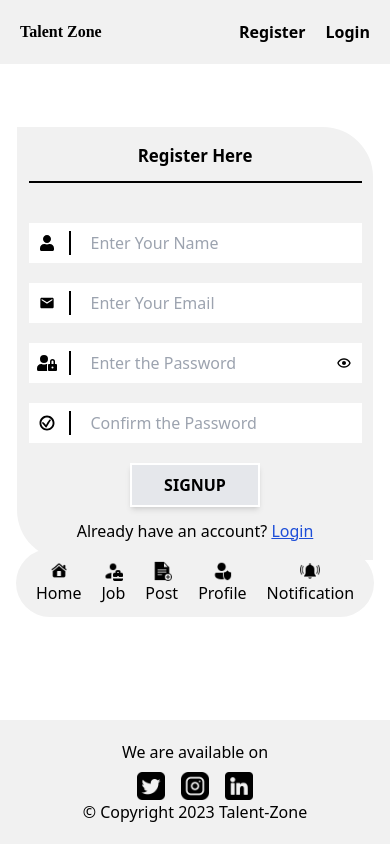
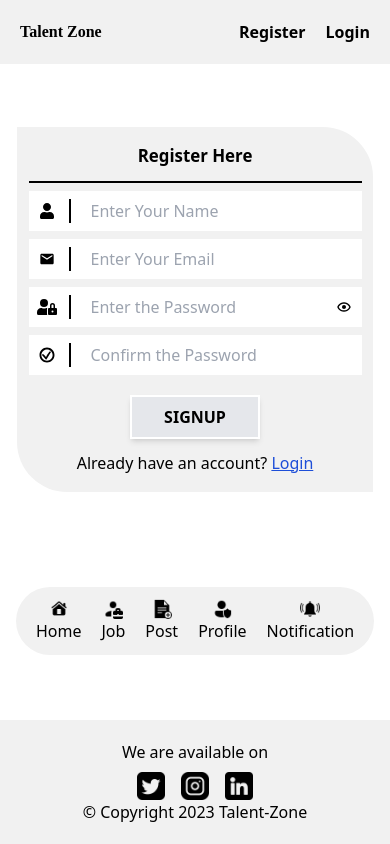
Before and after one commit to Ankitsharma991/hiring_portal_challenge_codepth, a React (Create React App) app: page /signup in a window 390 px wide. Built offline with nearby package versions, Linux system fonts and the light colour scheme.

Commit message:
fixed the responsiveness

```diff
--- a/src/components/Floatnav.js
+++ b/src/components/Floatnav.js
@@ -8,7 +8,7 @@ import Profile from "../assets/images/user.png";
 const Floatnav = () => {
   return (
     <Fragment>
-      <div className="lg:bottom-[25vh] md:bottom-[25vh] bottom-[35vh] flex justify-center absolute w-full">
+      <div className="lg:bottom-[25vh] md:bottom-[25vh] bottom-[30.5vh] flex justify-center absolute w-full">
         <div className="flex bg-#f1f1f1 lg:px-12 px-5 py-3 rounded-[50px] fixed justify-center lg:gap-12 gap-5 items-center ">
           <div className="flex hover:text-blue-500 flex-col items-center text-center hover:cursor-pointer hover:scale-[1.1] active:scale-[1.1] active:font-bold hover:font-bold">
             <img
--- a/src/components/auth/SignupCard.js
+++ b/src/components/auth/SignupCard.js
@@ -21,7 +21,7 @@ const SignupCard = () => {
               Register Here
             </p>
           </div>
-          <div className="flex flex-col mt-10 gap-5 justify-start items-start w-full">
+          <div className="flex flex-col lg:mt-10 mt-2 lg:gap-5 gap-2 justify-start items-start w-full">
             <div className="flex w-full  bg-white px-2 py-2 h-fit gap-3 border-5 border-red items-center">
               <FaUser className="lg:h-[30px] lg:w-[30px] w-[20px] h[20px]" />
               <input
@@ -41,7 +41,6 @@ const SignupCard = () => {
                 placeholder="Enter Your Email"
               />
             </div>
-
 
             <div className="flex  bg-white px-2 py-2  h-fit gap-3  border-5 border-red items-center">
               <FaUserLock className="lg:h-[30px] lg:w-[30px] w-[20px] h[20px]" />
@@ -63,7 +62,6 @@ const SignupCard = () => {
                 />
               )}
             </div>
-
 
             <div className="flex bg-white px-2 py-2 w-full h-fit gap-3 border-5 border-red items-center">
               <GiConfirmed className="lg:h-[30px] lg:w-[30px] w-[20px] h[20px]" />
```
